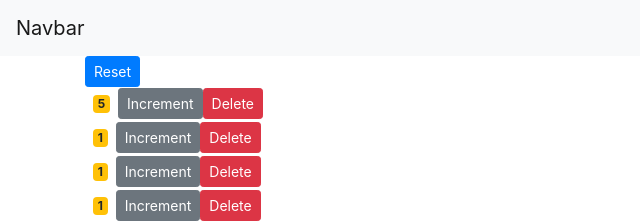
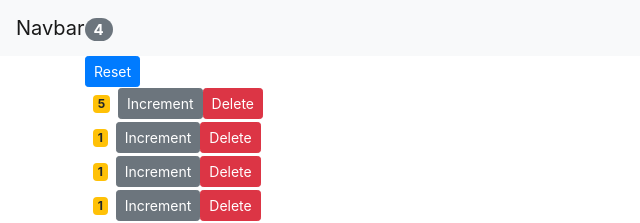
Before and after one commit to priyaesh/Counter-app, a React (Create React App) app: page / in a window 1280 px wide. Shown: the top 223 px of the page, without its empty margins (0-640 px from the left). Built offline with nearby package versions, Linux system fonts and the light colour scheme.

Commit message:
total no of counters in NavBar

```diff
--- a/src/App.js
+++ b/src/App.js
@@ -33,7 +33,7 @@
   render() {
     return (
       <>
-        <NavBar />
+        <NavBar totalCounters={this.state.counters.length} />
         <main className="container">
           <Counters
             counters={this.state.counters}
--- a/src/Components/NavBar.jsx
+++ b/src/Components/NavBar.jsx
@@ -6,6 +6,9 @@
       <nav className="navbar navbar-light bg-light">
         <a className="navbar-brand" href="#">
           Navbar
+          <span className="badge badge-pill badge-secondary">
+            {this.props.totalCounters}
+          </span>
         </a>
       </nav>
     );
```
